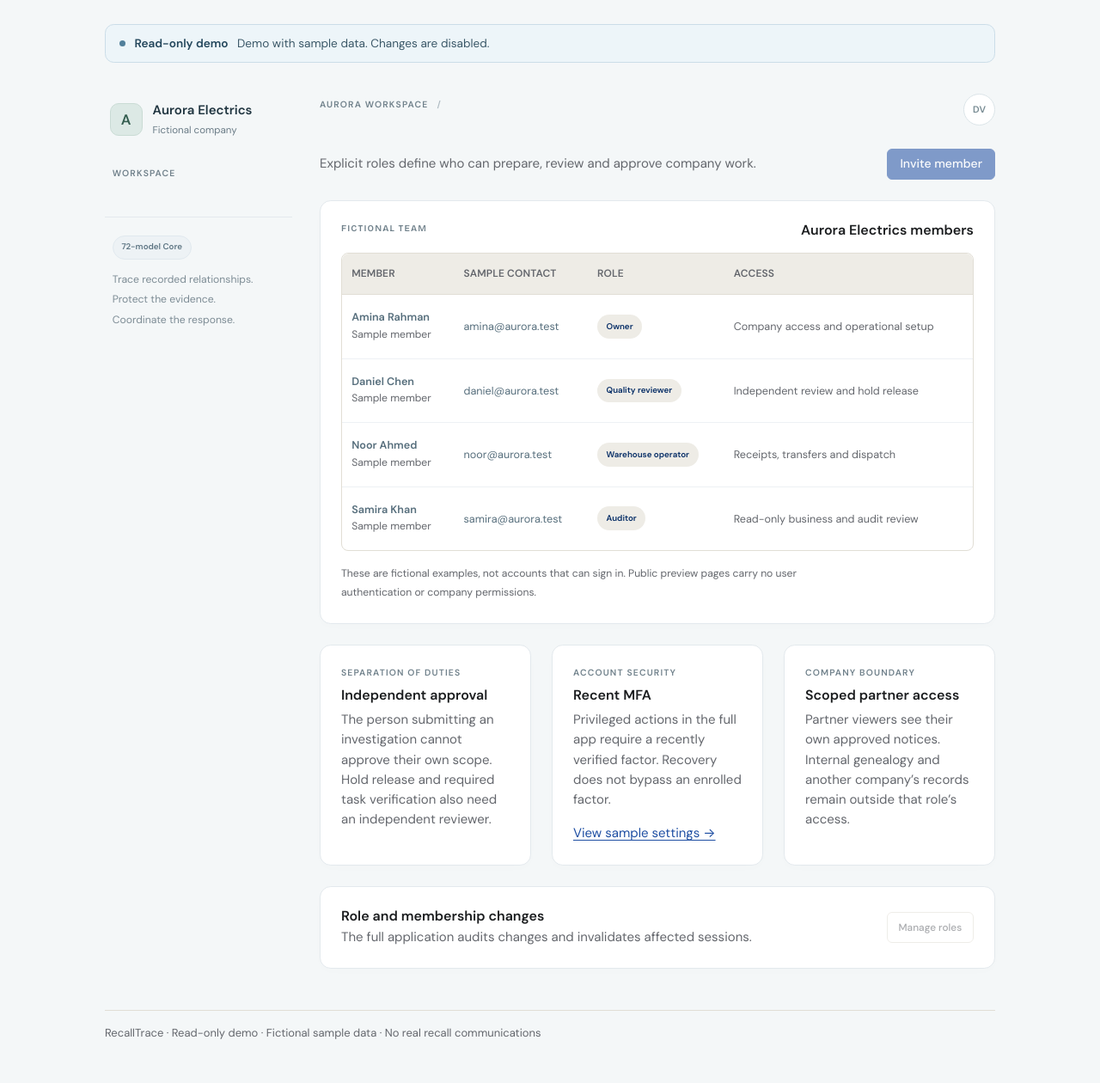
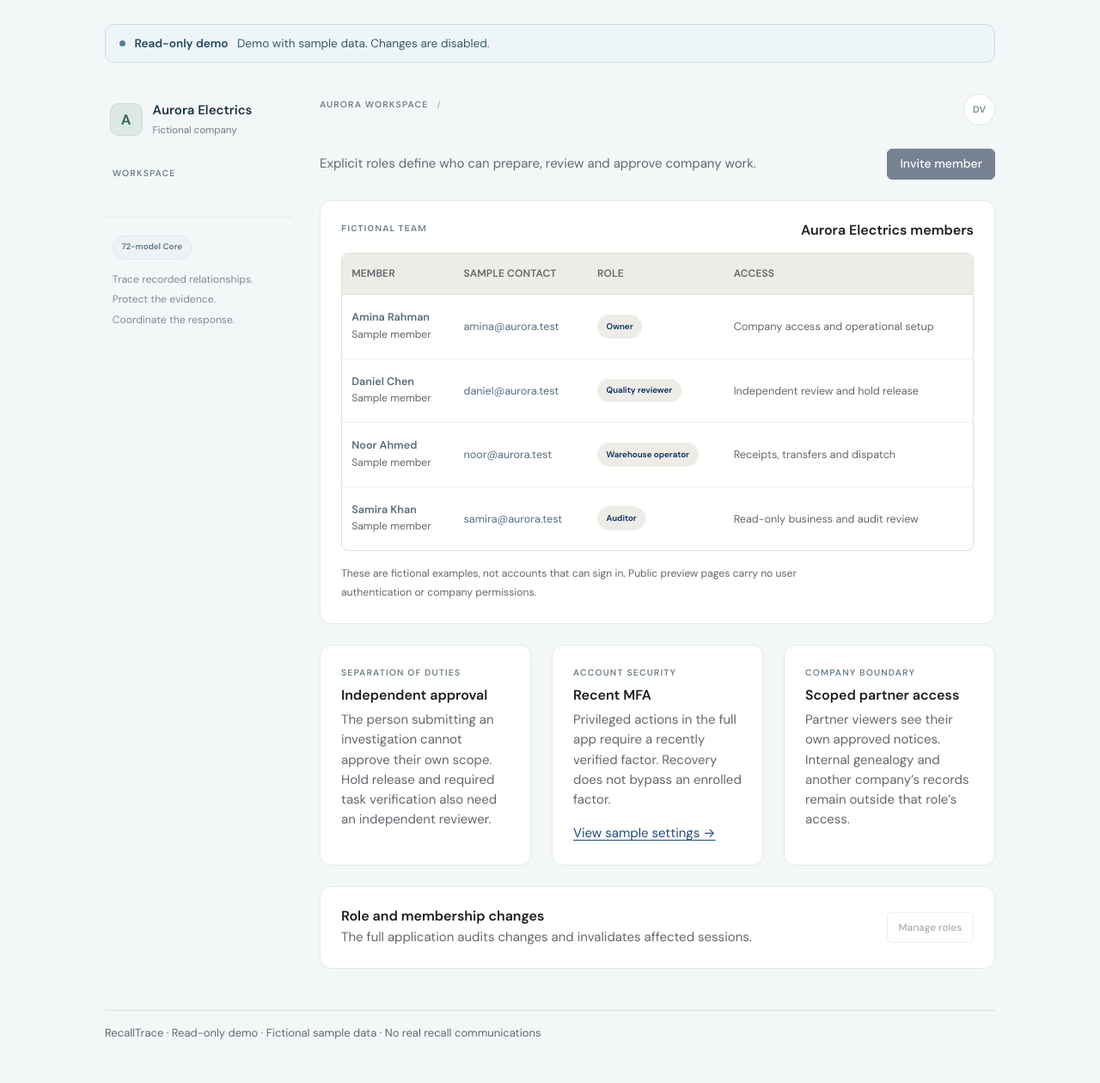
Before and after one commit to Muhammad-Faizan-1606/Recall-Trace, a Python web app: template app/templates/preview/access.html in a window 1280 px wide. Shown: the part 56-1316 px from the top of the page at 86% size. Run offline with Jinja, Linux system fonts and the light colour scheme; the template is opened without the code that fills it, so the values that code supplies are empty.

Commit message:
Match the interface accent to the logo navy
Buttons, current menu item, tabs, focus rings and progress use the logo's
navy; links use a slightly bluer navy so they stay distinct from body text.
Dark mode inverts to light navy buttons with logo-navy text.

Co-Authored-By: Claude Opus 5.5 <noreply@anthropic.com>
Claude-Session: https://claude.ai/code/session_01KCbGuBswCCXEq5sWBgMVCw

```diff
--- a/app/static/app.css
+++ b/app/static/app.css
@@ -1,7 +1,7 @@
 /* RecallTrace interface.
 
    Direction: a working desk for recall investigators. Light, warm paper surfaces by
-   default (dark follows the system or the toggle), ink text, and one ink-blue accent that
+   default (dark follows the system or the toggle), ink text, and one navy accent (the logo's "Recall" navy) that
    only marks things you can act on. Status colours come from physical quality tags:
    green released, amber held, red failed, always paired with the written status.
 
@@ -35,12 +35,12 @@
   --ink: #1b1d1f;
   --ink-2: #3f4247;
   --muted: #64676d;
-  --accent: #1f4fa3;
-  --accent-hover: #173f86;
+  --accent: #11263f;
+  --accent-hover: #1f3b5e;
   --accent-ink: #ffffff;
-  --accent-wash: #e9eef8;
-  --link: #1f4fa3;
-  --focus: rgba(31, 79, 163, .35);
+  --accent-wash: #e5e9ef;
+  --link: #22497a;
+  --focus: rgba(34, 73, 122, .32);
   --good: #1c6b3a; --good-wash: #e4f1e8; --good-line: #a9d3b7;
   --hold: #8a5800; --hold-wash: #fbf0d5; --hold-line: #e8c97a;
   --bad: #a4261c; --bad-wash: #fbe8e5; --bad-line: #eaaea6;
@@ -59,12 +59,12 @@
   --ink: #ecebe6;
   --ink-2: #c9c6be;
   --muted: #9d998f;
-  --accent: #4b7bd8;
-  --accent-hover: #6590e3;
-  --accent-ink: #ffffff;
-  --accent-wash: rgba(75, 123, 216, .16);
-  --link: #93b4f2;
-  --focus: rgba(147, 180, 242, .45);
+  --accent: #c5d3e8;
+  --accent-hover: #dbe4f1;
+  --accent-ink: #11263f;
+  --accent-wash: rgba(197, 211, 232, .13);
+  --link: #a9c0e3;
+  --focus: rgba(169, 192, 227, .45);
   --good: #7fcf98; --good-wash: rgba(127, 207, 152, .12); --good-line: rgba(127, 207, 152, .35);
   --hold: #e9c36b; --hold-wash: rgba(233, 195, 107, .13); --hold-line: rgba(233, 195, 107, .38);
   --bad: #f09a8f; --bad-wash: rgba(240, 154, 143, .13); --bad-line: rgba(240, 154, 143, .38);
@@ -87,7 +87,7 @@
   --bs-border-radius-lg: var(--radius-lg);
   --bs-link-color: var(--link);
   --bs-link-hover-color: var(--accent-hover);
-  --bs-link-color-rgb: 31, 79, 163;
+  --bs-link-color-rgb: 34, 73, 122;
   --bs-emphasis-color: var(--ink);
   --bs-heading-color: var(--ink);
   --bs-focus-ring-color: var(--focus);
```
Also changed, not shown: DECISIONS.md (+1 -1 lines).
